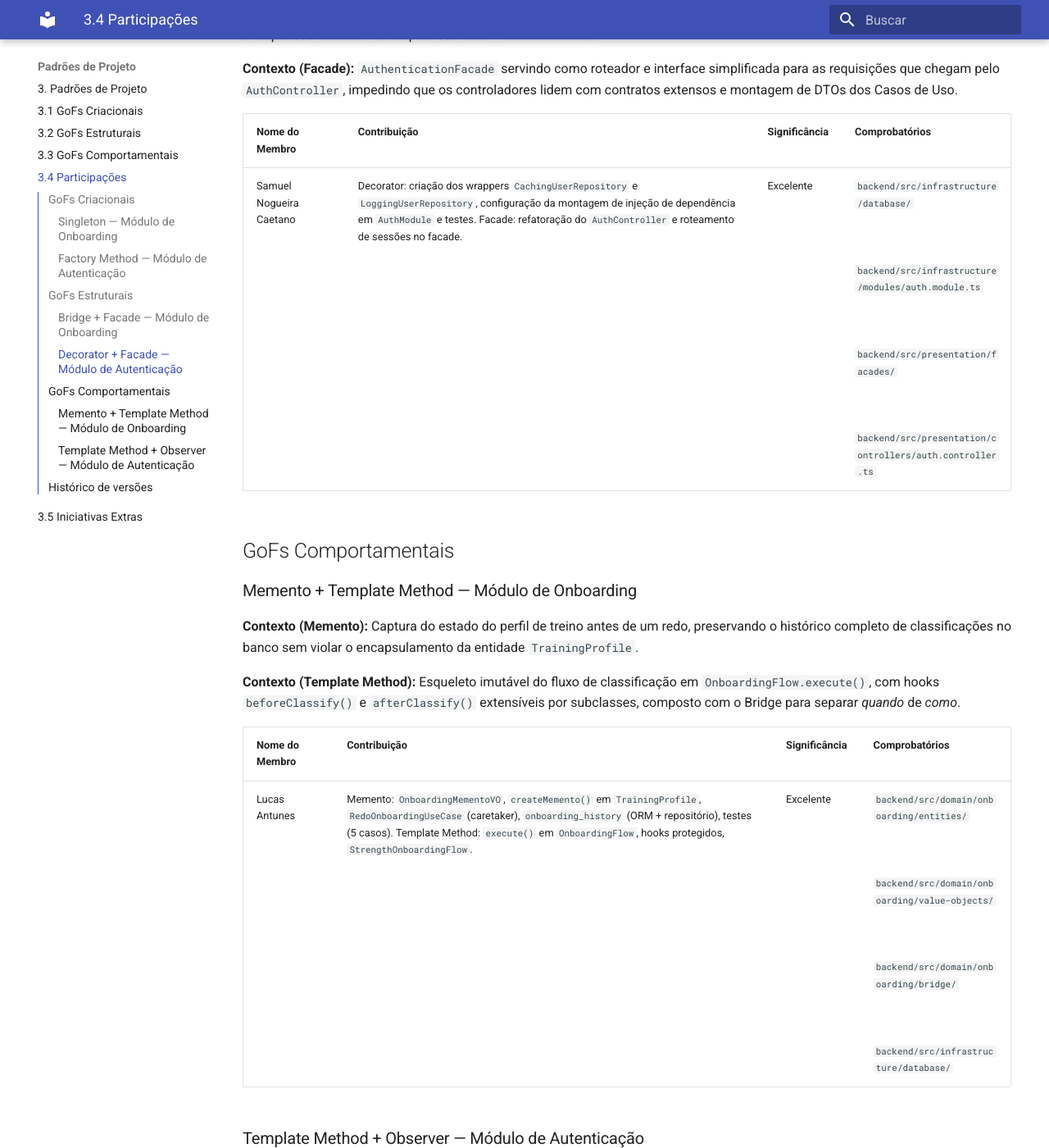
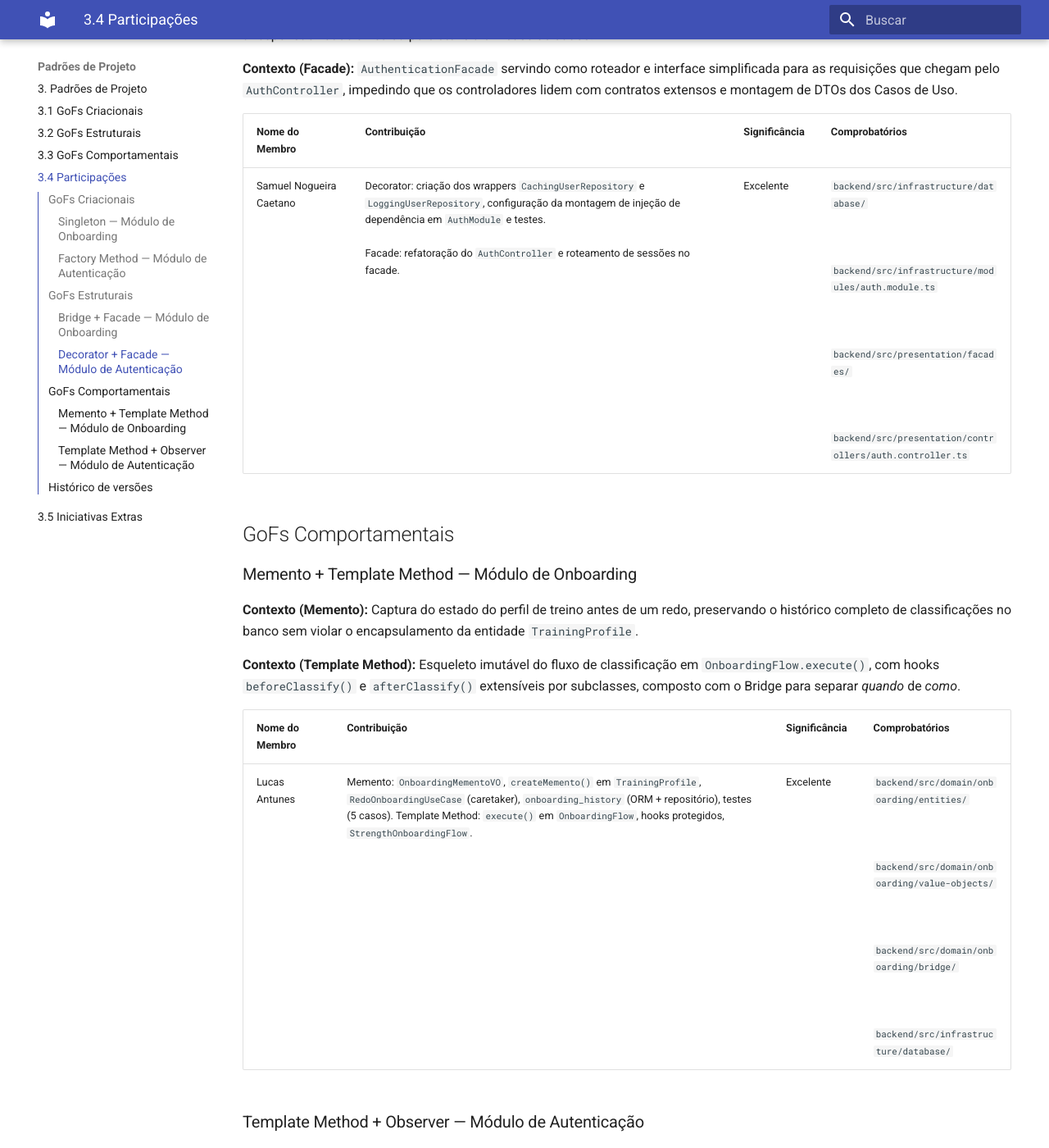
Before and after one commit to UnBArqDsw2026-1-Turma01/2026.1-T01-_G7_MonitoreSeuTreino_Entrega_03, an MkDocs documentation site: the page built from docs/content/padroes-de-projeto/3-4-participacoes-padroes.md, in a window 1280 px wide and 1400 px high, scrolled down 1818 px. Shown: the whole window at 82% size. Built offline with MkDocs 1.6.1 and Material for MkDocs 9.7.7, drawn with Linux system fonts in a browser that asks for light colours; some of the changed text lies outside the part shown.

```diff
--- a/docs/content/padroes-de-projeto/3-4-participacoes-padroes.md
+++ b/docs/content/padroes-de-projeto/3-4-participacoes-padroes.md
@@ -38,9 +38,9 @@ Breve relato sobre as participações/contribuições de cada membro à entrega.
 
 **Contexto (Facade):** `AuthenticationFacade` servindo como roteador e interface simplificada para as requisições que chegam pelo `AuthController`, impedindo que os controladores lidem com contratos extensos e montagem de DTOs dos Casos de Uso.
 
-| **Nome do Membro**      | **Contribuição**                                                                                                                                                                                                                           | **Significância** | **Comprobatórios**                                                                                                                                                                                                                       |
-| ----------------------- | ------------------------------------------------------------------------------------------------------------------------------------------------------------------------------------------------------------------------------------------ | ----------------- | ---------------------------------------------------------------------------------------------------------------------------------------------------------------------------------------------------------------------------------------- |
-| Samuel Nogueira Caetano | Decorator: criação dos wrappers `CachingUserRepository` e `LoggingUserRepository`, configuração da montagem de injeção de dependência em `AuthModule` e testes. Facade: refatoração do `AuthController` e roteamento de sessões no facade. | Excelente         | `backend/src/infrastructure/database/`<br><br> <br><br>`backend/src/infrastructure/modules/auth.module.ts`<br><br> <br><br>`backend/src/presentation/facades/`<br><br> <br><br>`backend/src/presentation/controllers/auth.controller.ts` |
+| **Nome do Membro**      | **Contribuição**                                                                                                                                                                                                                                   | **Significância** | **Comprobatórios**                                                                                                                                                                                                                       |
+| ----------------------- | -------------------------------------------------------------------------------------------------------------------------------------------------------------------------------------------------------------------------------------------------- | ----------------- | ---------------------------------------------------------------------------------------------------------------------------------------------------------------------------------------------------------------------------------------- |
+| Samuel Nogueira Caetano | Decorator: criação dos wrappers `CachingUserRepository` e `LoggingUserRepository`, configuração da montagem de injeção de dependência em `AuthModule` e testes. <br><br>Facade: refatoração do `AuthController` e roteamento de sessões no facade. | Excelente         | `backend/src/infrastructure/database/`<br><br> <br><br>`backend/src/infrastructure/modules/auth.module.ts`<br><br> <br><br>`backend/src/presentation/facades/`<br><br> <br><br>`backend/src/presentation/controllers/auth.controller.ts` |
 
 ## GoFs Comportamentais
 
@@ -60,9 +60,9 @@ Breve relato sobre as participações/contribuições de cada membro à entrega.
 
 **Contexto (Observer):** Implementação de um Subject desacoplado (`DomainEventBus`) para assinar e despachar eventos (ex: `UserRegisteredEvent`) permitindo que múltiplos módulos (Handlers) reajam a alterações sem que o módulo Emissor os conheça.
 
-| **Nome do Membro**      | **Contribuição**                                                                                                                                                                                                                                                           | **Significância** | **Comprobatórios**                                                                                                                                                                        |
-| ----------------------- | -------------------------------------------------------------------------------------------------------------------------------------------------------------------------------------------------------------------------------------------------------------------------- | ----------------- | ----------------------------------------------------------------------------------------------------------------------------------------------------------------------------------------- |
-| Samuel Nogueira Caetano | Template Method: Modelagem do `UseCase` genérico abstrato, hook `registerAggregate`, rotina recursiva `collectAggregates`. Observer: infraestrutura de acúmulo no `AggregateRoot`, criação do `DomainEventBus` isolando falhas (`allSettled`) e testes em todos os fluxos. | Excelente         | `backend/src/application/use-cases/base.use-case.ts`<br><br> <br><br>`backend/src/application/events/domain-event-bus.ts`<br><br> <br><br>`backend/src/domain/entities/aggregate-root.ts` |
+| **Nome do Membro**      | **Contribuição**                                                                                                                                                                                                                                                                   | **Significância** | **Comprobatórios**                                                                                                                                                                        |
+| ----------------------- | ---------------------------------------------------------------------------------------------------------------------------------------------------------------------------------------------------------------------------------------------------------------------------------- | ----------------- | ----------------------------------------------------------------------------------------------------------------------------------------------------------------------------------------- |
+| Samuel Nogueira Caetano | Template Method: Modelagem do `UseCase` genérico abstrato, hook `registerAggregate`, rotina recursiva `collectAggregates`. <br><br>Observer: infraestrutura de acúmulo no `AggregateRoot`, criação do `DomainEventBus` isolando falhas (`allSettled`) e testes em todos os fluxos. | Excelente         | `backend/src/application/use-cases/base.use-case.ts`<br><br> <br><br>`backend/src/application/events/domain-event-bus.ts`<br><br> <br><br>`backend/src/domain/entities/aggregate-root.ts` |
 
 ## Histórico de versões
 
```
Also changed, not shown: docs/content/arquitetura/visao-geral.md (+1 -1 lines), docs/content/padroes-de-projeto/3-3-gofs-comportamentais.md (+0 -1 lines).
